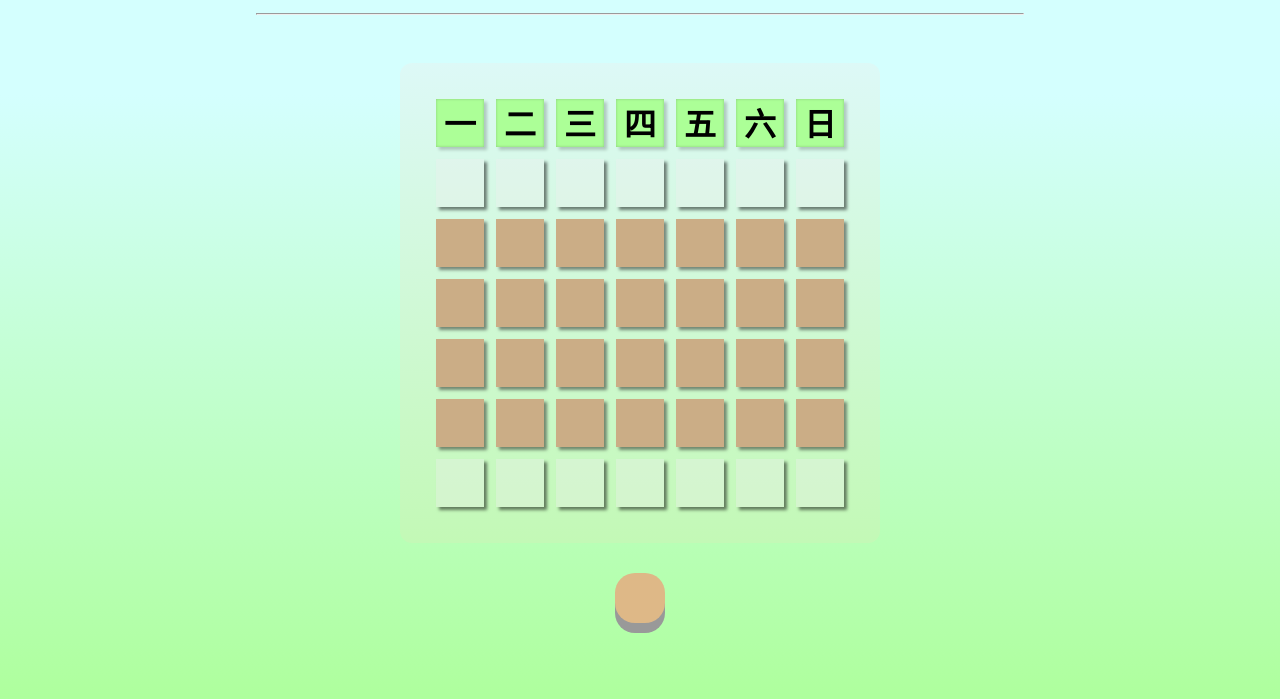
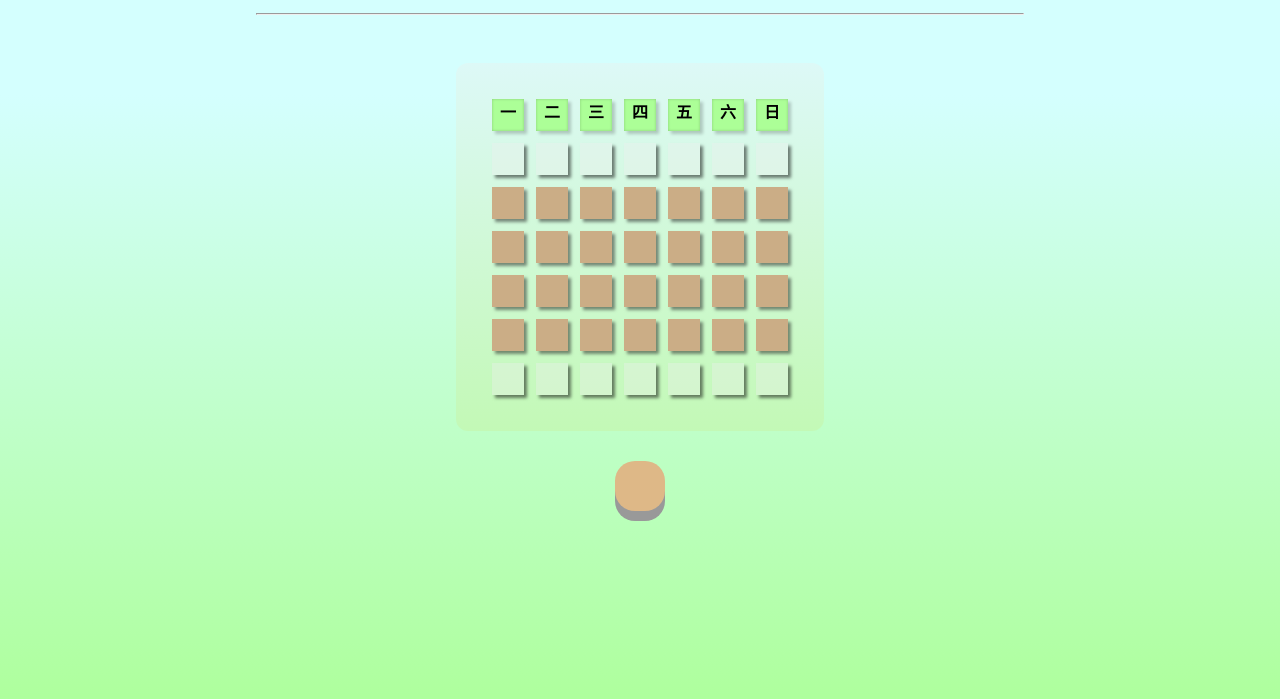
Before and after one commit to RediChen/WD_math_shapeOfCalendar, a plain HTML site: page index.html in a window 1280 px wide. Shown: the part 65-764 px from the top of the page. Drawn offline with Linux system fonts and the light colour scheme.

Commit message:
建立RWD

```diff
--- a/sass/style.sass
+++ b/sass/style.sass
@@ -40,7 +40,7 @@ hr
     width: 60%
 //* param
 $gap: 0.75rem
-$unit-l: 3rem
+$unit-l: 2rem
 $padding: 3*$gap
 $leng: 7*$unit-l + 6*$gap + 2*$padding
 // param END
```
Also changed, not shown: css/style.css.
